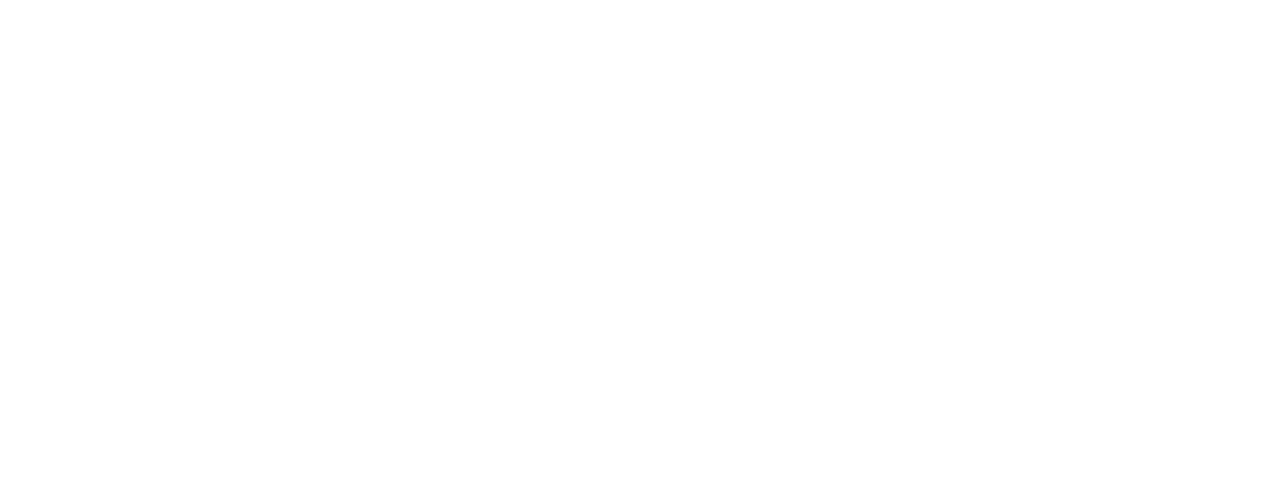
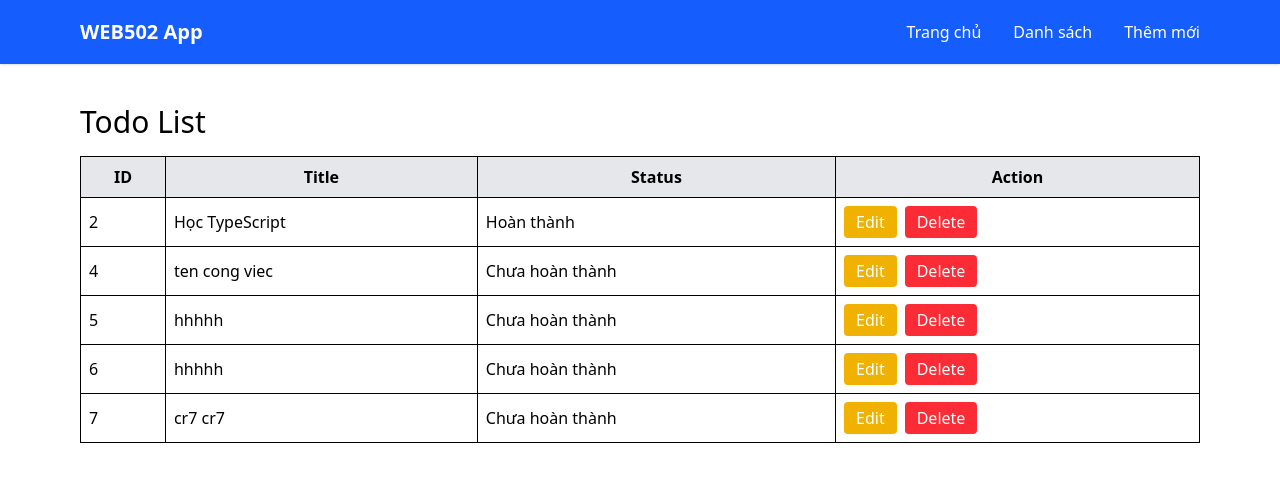
Before and after one commit to Tienhien109/typescript-web502-summer26-main, a React (Vite) app: page /list in a window 1280 px wide. Before the commit this address had no page. Shown: the top 482 px of the page. Built offline with nearby package versions, Linux system fonts and the light colour scheme; data requests are answered from the project's data file.

Commit message:
cacphanlab6

```diff
--- a/db.json
+++ b/db.json
@@ -1,18 +1,29 @@
 {
   "todos": [
     {
-      "id": 1,
-      "title": "Học React",
-      "description": "Học React cơ bản",
-      "priority": "High",
-      "completed": false
+      "id": 2,
+      "title": "Học TypeScript",
+      "completed": true
     },
     {
-      "id": 2,
-      "title": "Làm Lab 5",
-      "description": "Hoàn thành bài React Hook Form",
-      "priority": "Medium",
-      "completed": false
+      "title": "ten cong viec",
+      "description": "mo ta cong và việc",
+      "id": 4
+    },
+    {
+      "title": "hhhhh",
+      "description": "hhhhhhhhhhhhhhhhhhhhhhhhhhhhhhh",
+      "id": 5
+    },
+    {
+      "title": "hhhhh",
+      "description": "hhhhhhhhhhhhhhhhhhhhhhhhhhhhhhh",
+      "id": 6
+    },
+    {
+      "title": "cr7 cr7",
+      "description": "hien hien124444444",
+      "id": 7
     }
   ]
 }
--- a/src/App.tsx
+++ b/src/App.tsx
@@ -1,34 +1,55 @@
-import { BrowserRouter, Routes, Route } from "react-router-dom";
-import axios from "axios";
-import TodoList from "./components/pages/TodoList";
-import TodoForm from "./components/pages/TodoForm";
+import { Toaster } from "react-hot-toast";
+import { Link, Routes, Route } from "react-router-dom";
+import TodoList from "./components/TodoList.tsx";
+import TodoForm from "./components/TodoForm.tsx";
+
 
 function App() {
-  const handleAddTodo = async (
-    title: string,
-    description: string,
-    priority: string
-  ) => {
-    const newTodo = {
-      title,
-      description,
-      priority,
-      completed: false,
-    };
+  return (
+    <>
+      <nav className="bg-blue-600 text-white shadow">
+        <div className="max-w-6xl mx-auto px-4 h-16 flex items-center justify-between">
+          <Link to="/" className="text-xl font-semibold">
+            <strong>WEB502 App</strong>
+          </Link>
 
-    await axios.post("http://localhost:3000/todos", newTodo);
-  };
+          <div className="flex items-center space-x-8">
+            <Link to="/" className="hover:text-gray-200">
+              Trang chủ
+            </Link>
 
-  return (
-    <BrowserRouter>
-      <Routes>
-        <Route path="/" element={<TodoList />} />
-        <Route
-          path="/add"
-          element={<TodoForm addTodo={handleAddTodo} />}
-        />
-      </Routes>
-    </BrowserRouter>
+            <Link to="/list" className="hover:text-gray-200">
+              Danh sách
+            </Link>
+
+            <Link to="/add" className="hover:text-gray-200">
+              Thêm mới
+            </Link>
+          </div>
+        </div>
+      </nav>
+
+      <div className="max-w-6xl mx-auto mt-10 px-4">
+        <Routes>
+          <Route
+            path="/"
+            element={
+              <div className="text-center">
+                <h1 className="text-4xl font-bold">
+                  Chào mừng đến với WEB502
+                </h1>
+              </div>
+            }
+          />
+
+          <Route path="/list" element={<TodoList />} />
+          <Route path="/add" element={<TodoForm />} />
+          <Route path="/edit/:id" element={<TodoForm />} />
+        </Routes>
+      </div>
+
+      <Toaster />
+    </>
   );
 }
 
--- /dev/null
+++ b/src/components/TodoForm.tsx
@@ -0,0 +1,91 @@
+import axios from "axios";
+import { useEffect } from "react";
+import { useForm } from "react-hook-form";
+import { useNavigate, useParams } from "react-router-dom";
+
+interface FormData {
+  title: string;
+  description: string;
+}
+
+function TodoForm() {
+  const { id } = useParams();
+  const navigate = useNavigate();
+
+  const {
+    register,
+    handleSubmit,
+    reset,
+    formState: { errors },
+  } = useForm<FormData>();
+
+  useEffect(() => {
+    if (id) {
+      axios
+        .get(`http://localhost:3000/todos/${id}`)
+        .then((res) => reset(res.data));
+    }
+  }, [id, reset]);
+
+  const submitForm = async (data: FormData) => {
+    if (id) {
+      await axios.put(`http://localhost:3000/todos/${id}`, data);
+    } else {
+      await axios.post("http://localhost:3000/todos", data);
+
+    }
+
+    navigate("/list");
+  };
+
+  return (
+    <div>
+      <h2 className="text-3xl mb-4">
+        {id ? "Cập nhật Todo" : "Thêm Todo"}
+      </h2>
+
+      <form onSubmit={handleSubmit(submitForm)}>
+        <div className="mb-4">
+          <label className="block mb-1">Title</label>
+
+          <input
+            type="text"
+            className="w-full border rounded-lg px-3 py-2"
+            {...register("title", {
+              required: "Không được để trống",
+              minLength: {
+                value: 5,
+                message: "Tối thiểu 5 ký tự",
+              },
+            })}
+          />
+
+          {errors.title && (
+            <p className="text-red-500 mt-1">
+              {errors.title.message}
+            </p>
+          )}
+        </div>
+
+        <div className="mb-4">
+          <label className="block mb-1">Mô tả</label>
+
+          <input
+            type="text"
+            className="w-full border rounded-lg px-3 py-2"
+            {...register("description")}
+          />
+        </div>
+
+        <button
+          type="submit"
+          className="bg-blue-600 text-white px-5 py-2 rounded-lg"
+        >
+          {id ? "Cập nhật" : "Thêm"}
+        </button>
+      </form>
+    </div>
+  );
+}
+
+export default TodoForm;
--- /dev/null
+++ b/src/components/TodoItem.tsx
@@ -0,0 +1,12 @@
+interface Props {
+  id: number;
+  title: string;
+}
+
+export default function ToDoItem({ id, title }: Props) {
+  return (
+    <div>
+      Ten cong viec: {title} voi ID: {id}
+    </div>
+  );
+}
--- /dev/null
+++ b/src/components/TodoList.tsx
@@ -0,0 +1,79 @@
+import { useEffect, useState } from "react";
+import axios from "axios";
+import { Link } from "react-router-dom";
+
+interface IToDoItem {
+  id: number;
+  title: string;
+  completed?: boolean;
+}
+
+export default function ToDoList() {
+  const [todos, setTodos] = useState<IToDoItem[]>([]);
+
+  useEffect(() => {
+    loadTodos();
+  }, []);
+
+  async function loadTodos() {
+    try {
+      const res = await axios.get("http://localhost:3000/todos");
+      setTodos(res.data);
+    } catch (error) {
+      alert("Lỗi tải dữ liệu");
+    }
+  }
+
+  async function handleDelete(id: number) {
+    if (!confirm("Xóa hay không?")) return;
+
+    await axios.delete("http://localhost:3000/todos/" + id);
+    loadTodos();
+  }
+
+  return (
+    <div>
+      <h2 className="text-3xl mb-4">Todo List</h2>
+
+      <table className="w-full border border-collapse">
+        <thead>
+          <tr className="bg-gray-200">
+            <th className="border p-2">ID</th>
+            <th className="border p-2">Title</th>
+            <th className="border p-2">Status</th>
+            <th className="border p-2">Action</th>
+          </tr>
+        </thead>
+
+        <tbody>
+          {todos.map((item) => (
+            <tr key={item.id}>
+              <td className="border p-2">{item.id}</td>
+
+              <td className="border p-2">{item.title}</td>
+
+              <td className="border p-2">
+                {item.completed ? "Hoàn thành" : "Chưa hoàn thành"}
+              </td>
+
+              <td className="border p-2">
+                <Link to={`/edit/${item.id}`}>
+                  <button className="bg-yellow-500 text-white px-3 py-1 rounded mr-2">
+                    Edit
+                  </button>
+                </Link>
+
+                <button
+                  onClick={() => handleDelete(item.id)}
+                  className="bg-red-500 text-white px-3 py-1 rounded"
+                >
+                  Delete
+                </button>
+              </td>
+            </tr>
+          ))}
+        </tbody>
+      </table>
+    </div>
+  );
+}
--- a/src/main.tsx
+++ b/src/main.tsx
@@ -1,9 +1,13 @@
-import React from "react";
-import ReactDOM from "react-dom/client";
-import App from "./App";
+import { StrictMode } from "react";
+import { createRoot } from "react-dom/client";
+import { BrowserRouter } from "react-router-dom";
+import "./index.css";
+import App from "./App.js";
 
-ReactDOM.createRoot(document.getElementById("root")!).render(
-  <React.StrictMode>
-    <App />
-  </React.StrictMode>
+createRoot(document.getElementById("root")!).render(
+  <StrictMode>
+    <BrowserRouter>
+      <App />
+    </BrowserRouter>
+  </StrictMode>
 );
```
